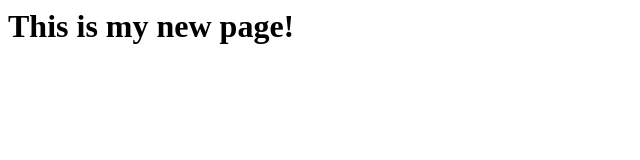
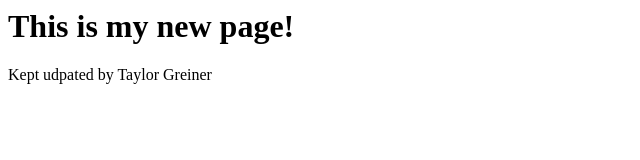
Before and after one commit to taylorgreiner/taylorgreiner.github.io, a plain HTML site: page index.html in a window 1280 px wide. Shown: the whole page, without its empty margins (0-640 px from the left). Drawn offline with Linux system fonts and the light colour scheme.

Commit message:
minor update

```diff
--- a/index.html
+++ b/index.html
@@ -4,5 +4,6 @@
 	</head>
 	<body>
 		<h1>This is my new page!</h1>
+		<p>Kept udpated by Taylor Greiner</p>
 	</body>
 </html>
```
